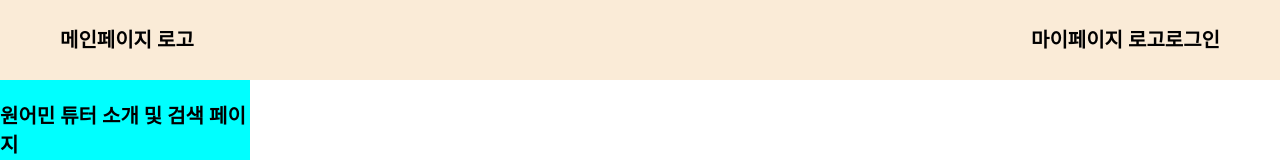
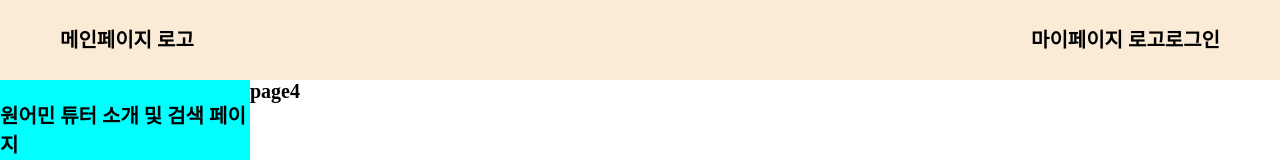
Before and after one commit to seonseon1515/english_speaking_site, a React (Create React App) app in the folder front/: page /QnA in a window 1280 px wide. Shown: the top 160 px of the page. Built offline with nearby package versions, Linux system fonts and the light colour scheme.

Commit message:
노드 모듈 폴더 삭제 후 복구

```diff
--- a/front/src/components/Slide.tsx
+++ b/front/src/components/Slide.tsx
@@ -1,3 +1,4 @@
+// swiper@8.0.0
 import React from 'react'
 import SwiperCore, { Navigation, Pagination, Autoplay } from 'swiper';
 import { Swiper, SwiperSlide } from 'swiper/react';
@@ -8,15 +9,17 @@ import 'swiper/css/navigation';
 import 'swiper/css/pagination';
 import '../css/Slide.scss'
 
+// https://ckeditor.com/docs/ckeditor5/latest/installation/integrations/react.html#quick-start
 
 export default function Slide() {
   SwiperCore.use([Navigation, Pagination, Autoplay])
   return (
     <div>
-    <Swiper spaceBetween={50}
+    <Swiper
+      spaceBetween={50}
       slidesPerView={1}
       onSlideChange={() => console.log('slide change')}
-      navigation
+      navigation={true}
       pagination={{ clickable: true }}
       loop={true}
       autoplay={{delay:3000}}>
--- a/front/src/pages/Page4.tsx
+++ b/front/src/pages/Page4.tsx
@@ -1,7 +1,11 @@
 import React from 'react'
+import '../css/Variables.scss'
 
 export default function Page4() {
   return (
-    <div>page4</div>
+    <div className='components_space'>
+      <h1>page4</h1>
+
+    </div>
   )
 }
```
Also changed, not shown: front/package.json (+11 -7 lines), 1 other file (tests, documents, lock files or other folders).
